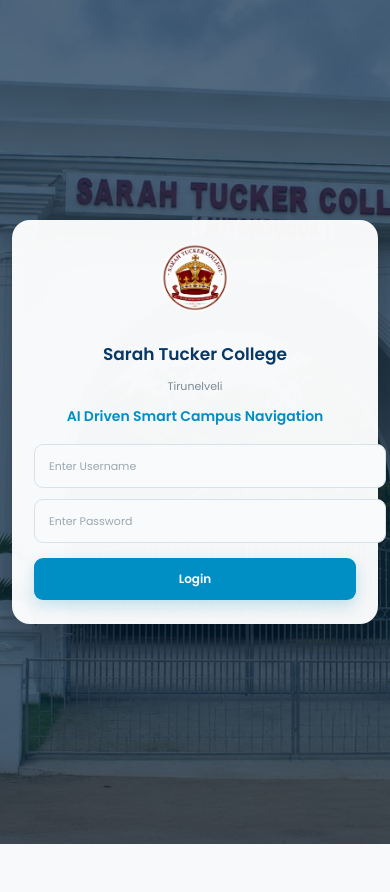
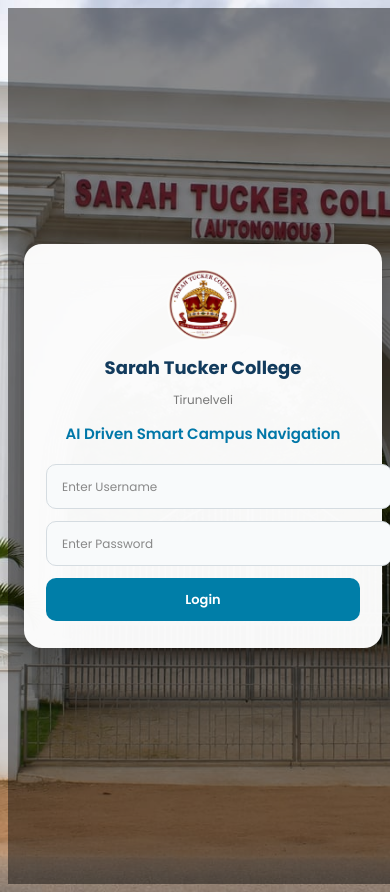
Before and after one commit to naveena-kannan-k/Smart-Campus-Navigation, a Flask app: page /login in a window 390 px wide. Before the commit the page ends 844 px from the top, so only its background shows below. Run offline with Flask 3, Linux system fonts and the light colour scheme.

Commit message:
Update login.css

````diff
--- a/static/css/login.css
+++ b/static/css/login.css
@@ -5,111 +5,120 @@
     box-sizing: border-box;
 }
 
+html,
+body {
+    width: 100%;
+    min-height: 100%;
+}
+
 body {
     font-family: 'Poppins', sans-serif;
+
+    min-height: 100vh;
+
+    background-image: url("../images/college_entrance.jpeg");
+    background-size: cover;
+    background-position: center;
+    background-repeat: no-repeat;
+
+    display: flex;
+    justify-content: center;
+    align-items: center;
+}
+
+
+/* Dark transparent layer */
+
+.overlay {
+    width: 100%;
     min-height: 100vh;
 
     display: flex;
     justify-content: center;
     align-items: center;
 
-    background-image: url("../images/college_entrance.jpeg");
-    background-size: cover;
-    background-position: center;
-    background-repeat: no-repeat;
+    padding: 20px;
 
-    padding: 20px;
+    background: rgba(0, 0, 0, 0.45);
 }
 
 
-/* Background overlay */
+/* Main Login Card */
 
-.overlay {
-    position: fixed;
-    inset: 0;
+.login-box {
+    width: 100%;
+    max-width: 380px;
 
-    display: flex;
-    justify-content: center;
-    align-items: center;
+    padding: 30px 30px 32px;
 
-    background: rgba(0, 35, 65, 0.68);
+    background: rgba(255, 255, 255, 0.97);
 
-    padding: 20px;
+    border-radius: 22px;
+
+    text-align: center;
+
+    box-shadow: 0 15px 45px rgba(0, 0, 0, 0.35);
+
+    animation: loginAppear 0.7s ease;
 }
 
 
-/* Login Box */
-
-.login-box {
-    width: 100%;
-    max-width: 370px;
-
-    padding: 28px 32px;
-
-    text-align: center;
-
-    background: rgba(255, 255, 255, 0.96);
-
-    border-radius: 20px;
-
-    box-shadow: 0 15px 40px rgba(0, 0, 0, 0.28);
-
-    animation: fadeIn 0.7s ease;
-}
-
-
-/* Logo */
+/* College Logo */
 
 .logo {
-    width: 78px;
-    height: 78px;
+    width: 82px;
+    height: 82px;
 
     object-fit: cover;
 
     border-radius: 50%;
 
-    margin-bottom: 10px;
+    display: block;
+
+    margin: 0 auto 14px;
 }
 
 
-/* College name */
+/* Sarah Tucker College */
 
 .login-box h2:first-of-type {
-    color: #073763;
+    font-size: 21px;
 
-    font-size: 19px;
+    font-weight: 700;
 
-    font-weight: 600;
+    color: #123b5d;
+
+    line-height: 1.3;
 
     margin-bottom: 2px;
 }
 
 
-/* Location */
+/* Tirunelveli */
 
 .login-box h3 {
-    color: #7a8a96;
-
-    font-size: 12px;
+    font-size: 13px;
 
     font-weight: 400;
 
-    margin-bottom: 15px;
+    color: #777;
+
+    margin-bottom: 18px;
 }
 
 
-/* Project title */
+/* Project Title */
 
 .login-box h2:nth-of-type(2) {
-    color: #008fc4;
+    font-size: 17px;
 
-    font-size: 16px;
+    font-weight: 600;
 
     line-height: 1.4;
 
-    font-weight: 600;
+    color: #0077a8;
 
-    margin-bottom: 22px;
+    margin-bottom: 24px;
 }
 
 
@@ -120,86 +129,88 @@
 }
 
 
-/* Inputs */
+/* Username & Password */
 
 input {
+    display: block;
+
     width: 100%;
 
-    height: 44px;
+    height: 46px;
 
-    padding: 0 14px;
+    padding: 0 15px;
 
-    margin-bottom: 13px;
+    margin: 0 auto 14px;
 
-    border: 1px solid #d8e2e8;
+    border: 1px solid #d5dce1;
 
-    border-radius: 9px;
+    border-radius: 10px;
+
+    outline: none;
 
     background: #f8fafb;
 
-    color: #263f52;
+    color: #333;
 
     font-family: 'Poppins', sans-serif;
 
-    font-size: 12px;
-
-    outline: none;
+    font-size: 13px;
 
     transition: 0.25s ease;
 }
 
 
 input:focus {
-    border-color: #008fc4;
+    border-color: #0088b8;
 
-    background: white;
+    background: #ffffff;
 
-    box-shadow: 0 0 0 3px rgba(0, 143, 196, 0.10);
+    box-shadow: 0 0 0 3px rgba(0, 136, 184, 0.12);
 }
 
 
 input::placeholder {
-    color: #9ba8b1;
+    color: #888;
 }
 
 
-/* Login button */
+/* Login Button */
 
 button {
+    display: block;
+
     width: 100%;
 
-    height: 44px;
+    height: 46px;
 
-    margin-top: 4px;
+    margin: 5px auto 0;
 
     border: none;
 
-    border-radius: 9px;
+    border-radius: 10px;
 
-    background: #008fc4;
+    background: #007ea8;
 
     color: white;
 
     font-family: 'Poppins', sans-serif;
 
-    font-size: 13px;
+    font-size: 14px;
 
     font-weight: 600;
 
     cursor: pointer;
 
-    transition: all 0.25s ease;
-
-    box-shadow: 0 6px 15px rgba(0, 143, 196, 0.22);
+    transition: 0.25s ease;
 }
 
 
 button:hover {
-    background: #0075a3;
+    background: #006887;
 
-    transform: translateY(-2px);
+    transform: translateY(-1px);
 
-    box-shadow: 0 9px 20px rgba(0, 143, 196, 0.30);
+    box-shadow: 0 7px 16px rgba(0, 0, 0, 0.18);
 }
 
 
@@ -210,7 +221,7 @@
 
 /* Animation */
 
-@keyframes fadeIn {
+@keyframes loginAppear {
 
     from {
         opacity: 0;
@@ -224,86 +235,97 @@
 }
 
 
+/* ------------------------- */
 /* Mobile */
+/* ------------------------- */
 
 @media (max-width: 480px) {
 
     body {
-        padding: 12px;
+        background-position: center;
     }
+
+    .overlay {
+        padding: 16px;
+    }
+
+    .login-box {
+        max-width: 340px;
+
+        padding: 25px 22px 27px;
+
+        border-radius: 18px;
+    }
+
+    .logo {
+        width: 72px;
+        height: 72px;
+
+        margin-bottom: 11px;
+    }
+
+    .login-box h2:first-of-type {
+        font-size: 18px;
+    }
+
+    .login-box h3 {
+        font-size: 12px;
+
+        margin-bottom: 14px;
+    }
+
+    .login-box h2:nth-of-type(2) {
+        font-size: 15px;
+
+        margin-bottom: 20px;
+    }
+
+    input {
+        height: 43px;
+
+        font-size: 12px;
+
+        margin-bottom: 12px;
+    }
+
+    button {
+        height: 43px;
+
+        font-size: 13px;
+    }
+}
+
+
+/* Small Mobile */
+
+@media (max-width: 360px) {
 
     .overlay {
         padding: 12px;
     }
 
     .login-box {
-        max-width: 330px;
+        max-width: 310px;
 
-        padding: 24px 22px;
-
-        border-radius: 18px;
+        padding: 22px 18px 24px;
     }
 
     .logo {
-        width: 68px;
-        height: 68px;
-
-        margin-bottom: 8px;
+        width: 65px;
+        height: 65px;
     }
 
     .login-box h2:first-of-type {
         font-size: 17px;
     }
 
-    .login-box h3 {
-        font-size: 11px;
-
-        margin-bottom: 12px;
+    .login-box h2:nth-of-type(2) {
+        font-size: 14px;
     }
 
-    .login-box h2:nth-of-type(2) {
-        font-size: 14px;
-
-        margin-bottom: 18px;
-    }
-
-    input {
-        height: 42px;
-
-        font-size: 11px;
-
-        margin-bottom: 11px;
-    }
-
+    input,
     button {
-        height: 42px;
-
-        font-size: 12px;
-    }
-}
-
-
-/* Very small phones */
-
-@media (max-width: 360px) {
-
-    .login-box {
-        max-width: 300px;
-
-        padding: 20px 18px;
-    }
-
-    .logo {
-        width: 60px;
-        height: 60px;
-    }
-
-    .login-box h2:first-of-type {
-        font-size: 16px;
-    }
-
-    .login-box h2:nth-of-type(2) {
-        font-size: 13px;
+        height: 41px;
     }
 }
 ```
````
